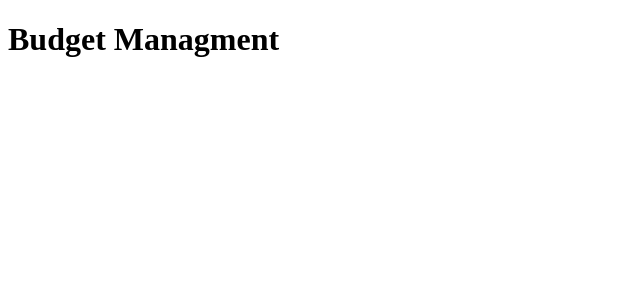
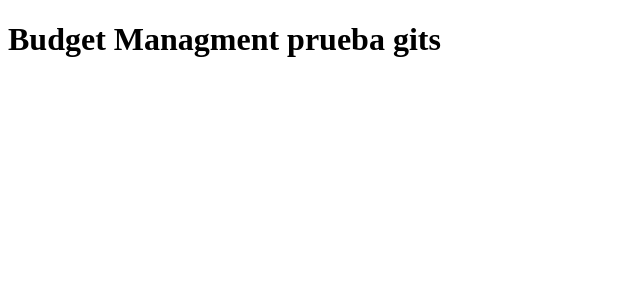
Before and after one commit to JTuyuc7/core-code-final-project, a JavaScript app in the folder frontend/administrador-presupuesto/: page / in a window 1280 px wide. Shown: the top 300 px of the page, without its empty margins (0-640 px from the left). Built offline with nearby package versions, Linux system fonts and the light colour scheme; the HTML template or start-up script is replaced by a standard one.

Commit message:
test for ssh

```diff
--- a/frontend/administrador-presupuesto/src/App.js
+++ b/frontend/administrador-presupuesto/src/App.js
@@ -3,7 +3,7 @@ import './App.css';
 function App() {
   return (
     <div className="App">
-      <h1>Budget Managment</h1>
+      <h1>Budget Managment prueba gits</h1>
     </div>
   );
 }
```
